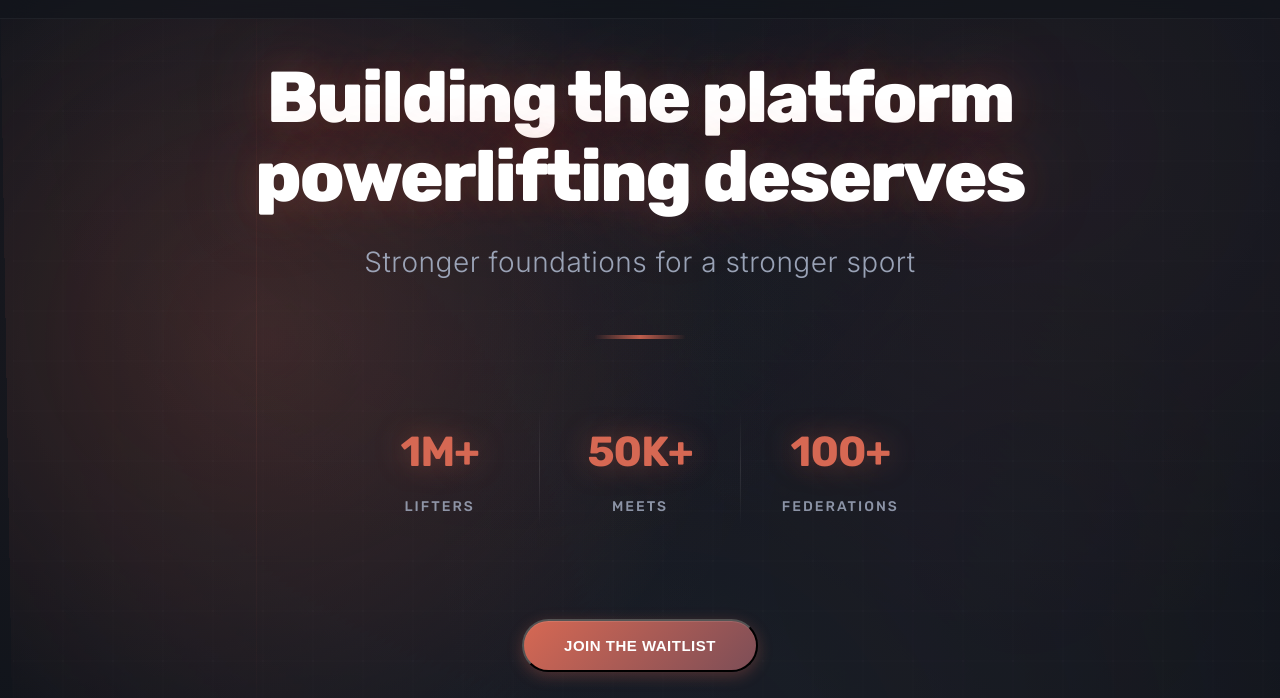
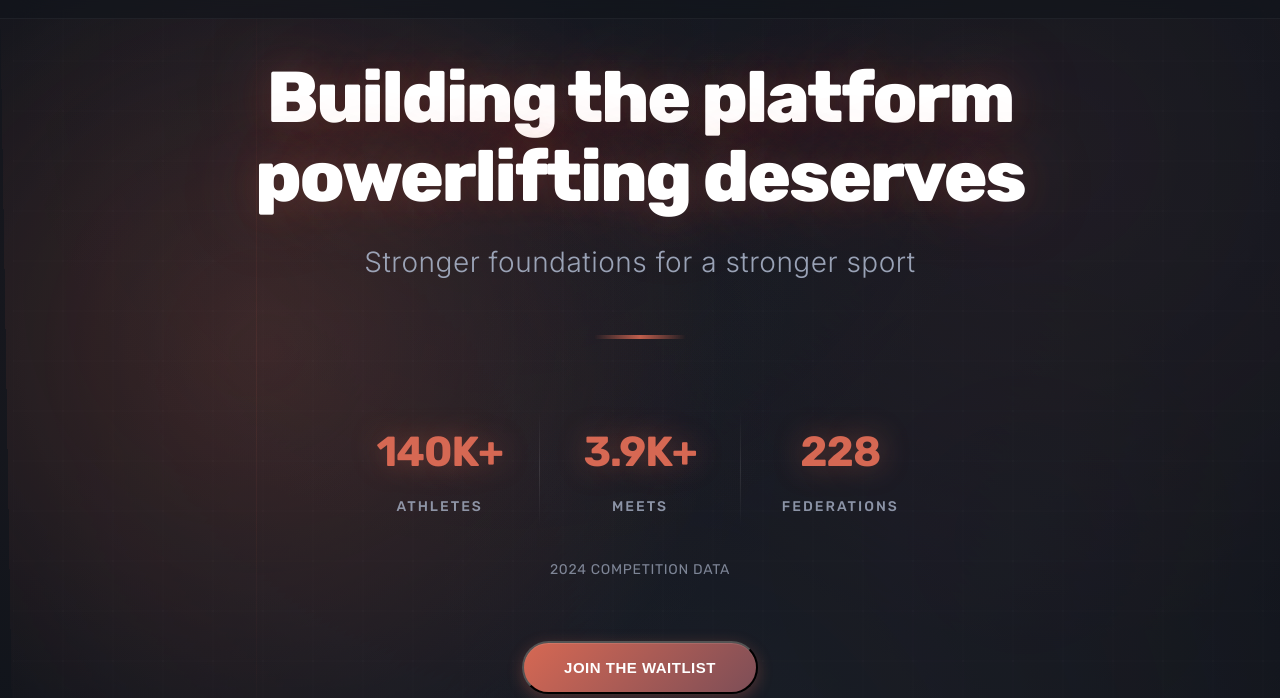
Before and after one commit to lifterslink/website, a plain HTML site: page index.html in a window 1280 px wide. Shown: the part 102-800 px from the top of the page. Drawn offline with Linux system fonts and the light colour scheme.

Commit message:
Update hero statistics with 2024 OpenPowerlifting data
- Show 140K+ athletes who competed in 2024
- Show 3.9K+ meets held in 2024
- Show 228 active federations in 2024
- Add '2024 Competition Data' caption below stats
- Based on actual OpenPowerlifting dataset analysis

```diff
--- a/index.html
+++ b/index.html
@@ -93,20 +93,21 @@
                 <div class="hero-divider"></div>
                 <div class="hero-stats">
                     <div class="stat">
-                        <span class="stat-number">1M+</span>
-                        <span class="stat-label">Lifters</span>
+                        <span class="stat-number">140K+</span>
+                        <span class="stat-label">Athletes</span>
                     </div>
                     <div class="stat-separator"></div>
                     <div class="stat">
-                        <span class="stat-number">50K+</span>
+                        <span class="stat-number">3.9K+</span>
                         <span class="stat-label">Meets</span>
                     </div>
                     <div class="stat-separator"></div>
                     <div class="stat">
-                        <span class="stat-number">100+</span>
+                        <span class="stat-number">228</span>
                         <span class="stat-label">Federations</span>
                     </div>
                 </div>
+                <p class="stats-caption">2024 Competition Data</p>
             </div>
             <div class="waitlist-container">
                 <button id="waitlist-trigger" class="cta-button">Join the Waitlist</button>
--- a/styles/styles.css
+++ b/styles/styles.css
@@ -291,6 +291,18 @@ body::before {
     gap: 0;
     margin: 60px auto;
     max-width: 600px;
+}
+
+.stats-caption {
+    color: var(--text-secondary);
+    font-size: 0.875rem;
+    text-align: center;
+    margin-top: -40px;
+    margin-bottom: 40px;
+    opacity: 0.7;
+    font-weight: 400;
+    letter-spacing: 0.05em;
+    text-transform: uppercase;
 }
 
 .stat {
```
